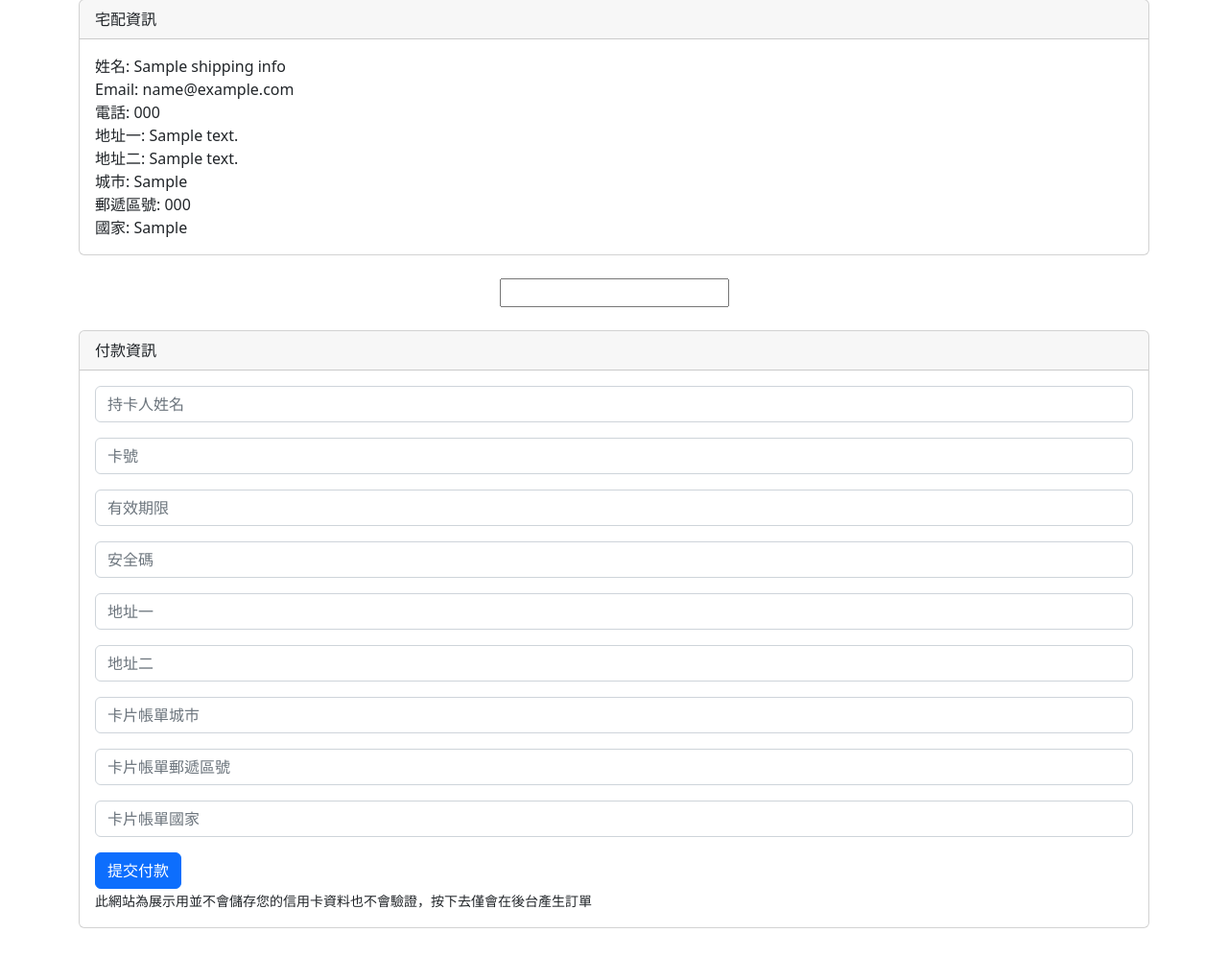
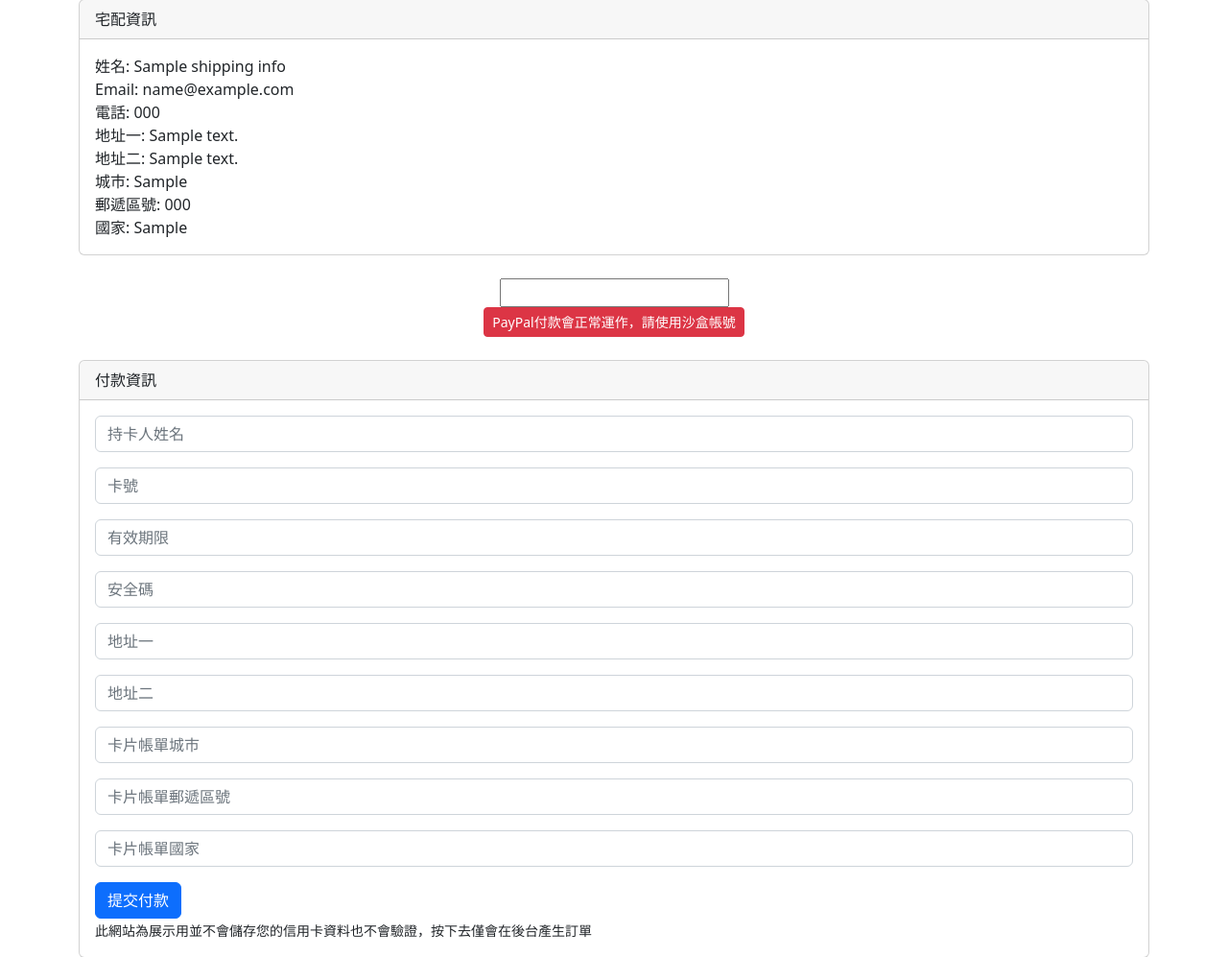
Before and after one commit to RichieXie5566/Django-Learning, a Django app: template ecom/payment/templates/payment/billing_info.html in a window 1280 px wide. Shown: the part 676-1673 px from the top of the page at 96% size. Run offline with Django 5.2, Linux system fonts and the light colour scheme; tables that the repository leaves empty hold one stand-in row (values such as "Sample post"); the template is opened without the code that fills it: values that come from a table or form of the project are taken from there, most other values are stand-ins (such as "Sample title", 1, 10 or a date in 2020); form fields are guessed from the names that the template uses; some libraries are stand-ins or nearby versions.

Commit message:
Describe PayPal will works, use sandbox account

```diff
--- a/ecom/payment/templates/payment/billing_info.html
+++ b/ecom/payment/templates/payment/billing_info.html
@@ -58,7 +58,11 @@
             </div>
         </div>
         <br/>
-        <center>{{ paypal_form.render }}</center>
+        <center>
+            {{ paypal_form.render }}
+            <br>
+            <button class="btn btn-sm btn-danger">PayPal付款會正常運作，請使用沙盒帳號</button>
+        </center>
         <br/>
         <div class="card">
             <div class="card-header">
```
